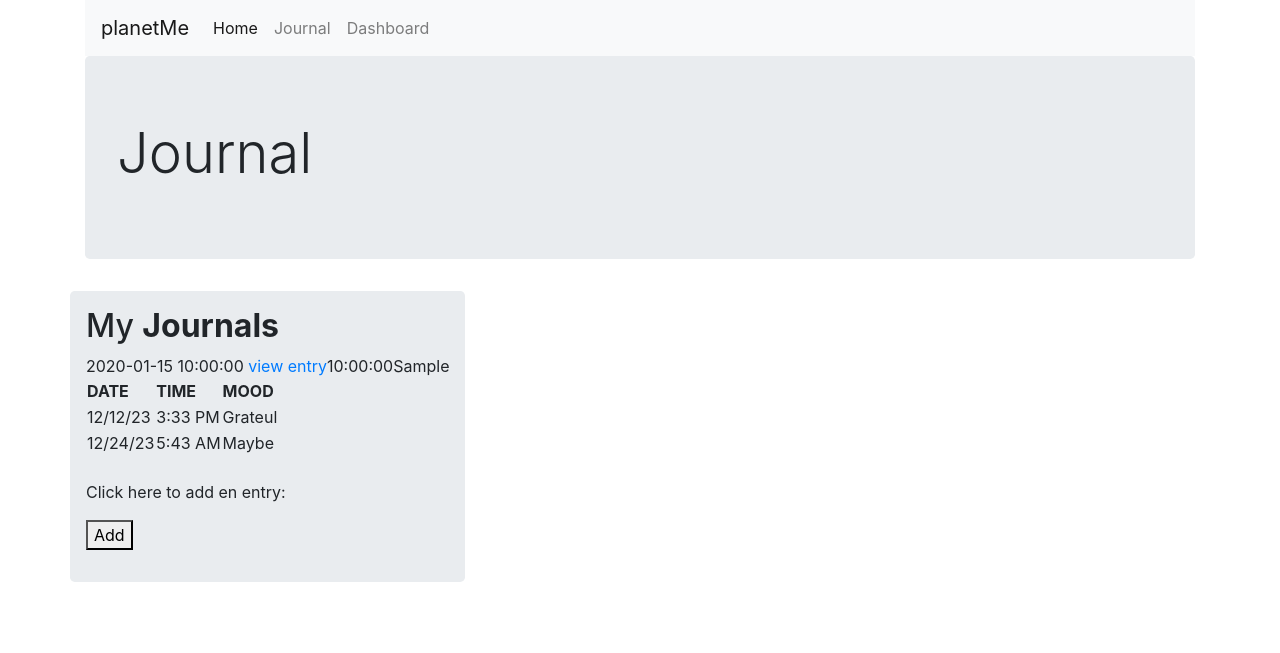
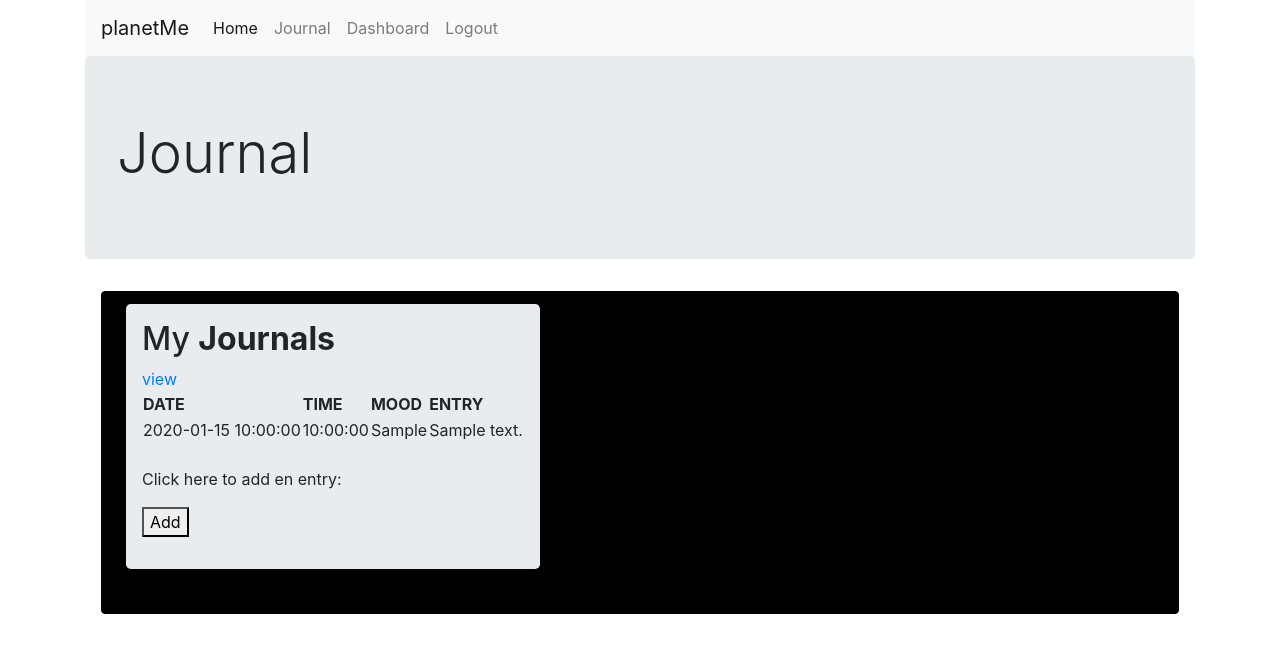
Before and after one commit to studiosaturnent/planetMe, a Flask app: page /journal in a window 1280 px wide. Shown: the top 653 px of the page. Run offline with Flask 2, Linux system fonts and the light colour scheme; the visitor is signed in with stand-in values (Sample User, id 1); tables that the repository leaves empty hold one stand-in row (values such as "Sample post"); some libraries are stand-ins or nearby versions.

Commit message:
adding register server + crud updates

```diff
--- a/server.py
+++ b/server.py
@@ -1,4 +1,4 @@
-from flask import Flask, render_template, redirect, request, session
+from flask import Flask, render_template, redirect, request, session, flash
 from flask import url_for
 from flask_sqlalchemy import SQLAlchemy
 import crud
@@ -79,27 +79,39 @@ def login_post():
         session["user_id"] = user.user_id
         return redirect("/dashboard")
     else:
+        flash("Invalid Credentials")
         return redirect("/login")
 
-@app.route('/register')
-def register():
-#creating user to update users table
-    # email = request.form.get('email')
-    # print(email)
-    # password = request.form.get('password')
-    # print(password)
-    # name = request.form.get('name')
-    # print(name)
-    # user = crud.get_create_user(email)
+@app.route('/logout', methods=['GET'])
+def log_out():
+#return login template page
+    return render_template('login.html')
 
-    # if user != None and password == user.password:
-    #     session["user_id"] = user.user_id
-    #     return redirect("/dashboard")
-    # else:
-    #     return redirect("/register")
+@app.route('/register',methods=['GET'])
+def register_page():
+#creating register page
 
    return render_template("register.html")
 
+@app.route('/register',methods=['POST'])
+def register_crud():
+#creating register page
+    email = request.form.get('email')
+    print(email)
+    password = request.form.get('password')
+    print(password)
+    name = request.form.get('name')
+    print(name)
+    user = crud.get_user_by_email(email)
+
+    if user:
+      flash("User Already exists")
+    else:
+        user = crud.create_user(email,password,name)
+        db.session.add(user)
+        db.session.commit()
+
+    return redirect("/dashboard")
 
 
 if __name__ == "__main__":
--- a/static/styles.css/base.css
+++ b/static/styles.css/base.css
@@ -3,6 +3,6 @@
         align-items: center;
         margin: auto;
         width: 50%;
-        border: 3px solid green;
+        border: 3px black;
         padding: 10px;
     }
--- a/templates/base.html
+++ b/templates/base.html
@@ -37,6 +37,9 @@
                     </li>
                     <li class="nav-item">
                         <a class="nav-link" href="/dashboard">Dashboard</a>
+                    </li>
+                    <li class="nav-item">
+                        <a class="nav-link" href="/logout">Logout</a>
                     </li>
                 </ul>
             </div>
--- a/templates/journal.html
+++ b/templates/journal.html
@@ -3,40 +3,44 @@
 {% block title %} MY JOURNALS {% endblock %}
 
 {% block body %}
+<style>
+  .row {
+    margin: 8px 16px;
+    background-color: black;
+    padding: 12px 24px;
+    border: 1px solid black;
+    border-radius: 4px;
+  }
+</style>
 <div class = "container">
     <div class = "row">
         <div class = "jumbotron p-3">
             <h2> My <b> Journals </b> </h2>
             <table>
+              <tr>
+                <th>DATE</th>
+                <th>TIME</th>
+                <th>MOOD</th>
+                <th>ENTRY</th>
+              </tr>
+              {% for entry in journals %}
 
-              {% for entry in journals %}
-              <span>{{entry.date}}</span>
-              <a href="/view_entry/{{entry.journal_id}}"> view entry</a>
-              <span>{{entry.time}}</span>
-              <span>{{entry.mood}}</span>
+              <tr>
+              <td>{{entry.date}}</td>
+              <td>{{entry.time}}</td>
+              <td>{{entry.mood}}</td>
+              <td>{{entry.body_data}}</td>
+
+              <a href="/view_entry/{{entry.journal_id}}"> view </a>
+              </tr>
             {% endfor %}
 
-                <tr>
-                  <th>DATE</th>
-                  <th>TIME</th>
-                  <th>MOOD</th>
-                </tr>
-                <tr>
-                  <td>12/12/23</td>
-                  <td>3:33 PM</td>
-                  <td>Grateul</td>
-                </tr>
-                <tr>
-                  <td>12/24/23</td>
-                  <td>5:43 AM</td>
-                  <td>Maybe</td>
-                </tr>
               </table>
               <br>
               <p>
                 Click here to add en entry:
                 <form action="/new_entry">
-                    <button type="submit">Add</button>
+                     <button type="submit">Add</button>
                  </form>
             </p>
 
--- a/templates/new_entry.html
+++ b/templates/new_entry.html
@@ -2,8 +2,9 @@
 
 
 {% block body %}
+    <div>
         <h1>
-            New Entry
+            enter your thoughts below ...
         </h1>
         <p>
             <form method = "POST" action="/new_entry">
@@ -23,7 +24,7 @@
 
 
         </p>
-
+    </div>
         {% endblock %}
 
 
--- a/templates/register.html
+++ b/templates/register.html
@@ -2,7 +2,7 @@
 
 {% block body %}
 <div class="container mt-4 ">
-    <form method="POST" action="/login">
+    <form method="POST" action="/register_crud">
         <h2 align="center"></h2>
             <h4> Please Sign Up Below </h4>
         <div class="form-group">
```
Also changed, not shown: templates/dashboard.html (+8 -1 lines), templates/homepage.html (+9 -0 lines).
